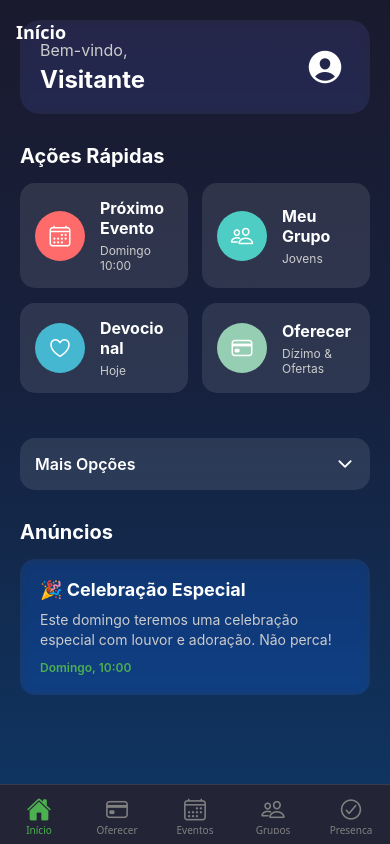
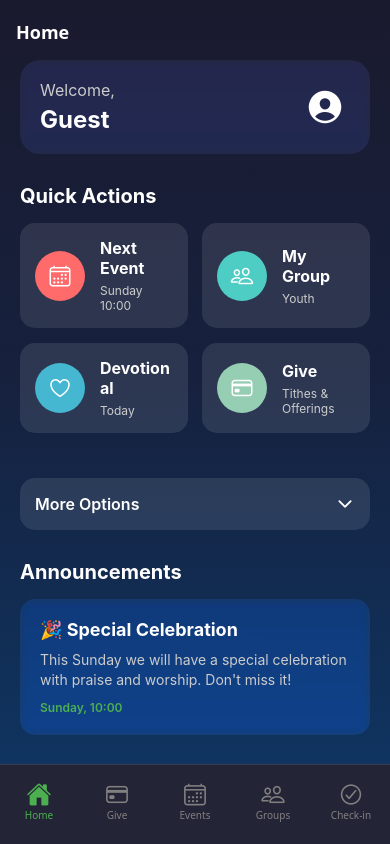
Before and after one commit to TalesD/sfa-church, a React Native app: screen /Home in a window 390 px wide. Built offline with nearby package versions, Linux system fonts and the light colour scheme.

Commit message:
ajuste layout

```diff
--- a/App.tsx
+++ b/App.tsx
@@ -60,9 +60,9 @@ function TabNavigator() {
           backgroundColor: 'rgba(26, 26, 46, 0.95)',
           borderTopColor: 'rgba(255, 255, 255, 0.1)',
           borderTopWidth: 1,
-          paddingBottom: 5,
-          paddingTop: 5,
-          height: 60,
+          paddingBottom: 15, // Increase bottom padding
+          paddingTop: 10, // Increase top padding
+          height: 80, // Increase height
         },
         headerStyle: {
           backgroundColor: 'transparent',
@@ -77,27 +77,27 @@ function TabNavigator() {
              <Tab.Screen
          name="Home"
          component={HomeScreen}
-        options={{ title: 'Início' }}
+         options={{ title: 'Home' }}
        />
        <Tab.Screen
          name="Give"
          component={GiveScreen}
-        options={{ title: 'Oferecer' }}
+         options={{ title: 'Give' }}
        />
        <Tab.Screen
          name="Events"
          component={EventsScreen}
-        options={{ title: 'Eventos' }}
+         options={{ title: 'Events' }}
        />
        <Tab.Screen
          name="Groups"
          component={GroupsScreen}
-        options={{ title: 'Grupos' }}
+         options={{ title: 'Groups' }}
        />
        <Tab.Screen
          name="Check-in"
          component={CheckInScreen}
-        options={{ title: 'Presença' }}
+         options={{ title: 'Check-in' }}
        />
     </Tab.Navigator>
   );
@@ -132,22 +132,22 @@ export default function App() {
                          <Stack.Screen
                name="Worship"
                component={WorshipScreen}
-              options={{ title: 'Adoração' }}
+               options={{ title: 'Worship' }}
              />
              <Stack.Screen
                name="Kids"
                component={KidsScreen}
-              options={{ title: 'Ministério Infantil' }}
+               options={{ title: 'Kids Ministry' }}
              />
              <Stack.Screen
                name="Devotional"
                component={DevotionalScreen}
-              options={{ title: 'Devocional' }}
+               options={{ title: 'Devotional' }}
              />
              <Stack.Screen
                name="Profile"
                component={ProfileScreen}
-              options={{ title: 'Perfil' }}
+               options={{ title: 'Profile' }}
              />
           </Stack.Navigator>
           <StatusBar style="light" />
--- a/src/features/home/HomeScreen.tsx
+++ b/src/features/home/HomeScreen.tsx
@@ -84,8 +84,8 @@ export default function HomeScreen() {
         <BlurView intensity={20} style={styles.header}>
           <View style={styles.headerContent}>
             <View>
-              <Text style={styles.welcomeText}>Bem-vindo,</Text>
-              <Text style={styles.userName}>{user?.name || 'Visitante'}</Text>
+                             <Text style={styles.welcomeText}>Welcome,</Text>
+               <Text style={styles.userName}>{user?.name || 'Guest'}</Text>
             </View>
             <TouchableOpacity
               style={styles.profileButton}
@@ -98,34 +98,34 @@ export default function HomeScreen() {
 
         {/* Quick Actions */}
         <View style={styles.section}>
-          <Text style={styles.sectionTitle}>Ações Rápidas</Text>
+          <Text style={styles.sectionTitle}>Quick Actions</Text>
           <View style={styles.quickActionsGrid}>
                          <QuickActionButton
                icon="calendar-outline"
-              title="Próximo Evento"
-              subtitle="Domingo 10:00"
-              onPress={() => handleQuickAction('Ver próximo evento')}
+               title="Next Event"
+               subtitle="Sunday 10:00"
+               onPress={() => handleQuickAction('View next event')}
                color="#FF6B6B"
              />
              <QuickActionButton
                icon="people-outline"
-              title="Meu Grupo"
-              subtitle="Jovens"
-              onPress={() => handleQuickAction('Ver meu grupo')}
+               title="My Group"
+               subtitle="Youth"
+               onPress={() => handleQuickAction('View my group')}
                color="#4ECDC4"
              />
              <QuickActionButton
                icon="heart-outline"
-              title="Devocional"
-              subtitle="Hoje"
+               title="Devotional"
+               subtitle="Today"
                onPress={() => navigateToScreen('Devotional')}
                color="#45B7D1"
              />
              <QuickActionButton
                icon="card-outline"
-              title="Oferecer"
-              subtitle="Dízimo & Ofertas"
-              onPress={() => handleQuickAction('Fazer oferta')}
+               title="Give"
+               subtitle="Tithes & Offerings"
+               onPress={() => handleQuickAction('Make offering')}
                color="#96CEB4"
              />
           </View>
@@ -137,7 +137,7 @@ export default function HomeScreen() {
              style={styles.moreButton}
              onPress={() => setShowMoreMenu(!showMoreMenu)}
            >
-            <Text style={styles.moreButtonText}>Mais Opções</Text>
+             <Text style={styles.moreButtonText}>More Options</Text>
             <Ionicons
               name={showMoreMenu ? 'chevron-up' : 'chevron-down'}
               size={20}
@@ -149,19 +149,19 @@ export default function HomeScreen() {
             <BlurView intensity={20} style={styles.moreMenu}>
                                             <MoreMenuItem
                  icon="musical-notes"
-                 title="Cronograma de Adoração"
+                 title="Worship Schedule"
                  onPress={() => navigateToScreen('Worship')}
                  visible={hasMinistryAccess(Ministry.WORSHIP)}
                />
                <MoreMenuItem
                  icon="school"
-                 title="Ministério Infantil"
+                 title="Kids Ministry"
                  onPress={() => navigateToScreen('Kids')}
                  visible={hasMinistryAccess(Ministry.KIDS)}
                />
                <MoreMenuItem
                  icon="book"
-                title="Devocional Diário"
+                 title="Daily Devotional"
                  onPress={() => navigateToScreen('Devotional')}
                  visible={true}
                />
@@ -171,14 +171,14 @@ export default function HomeScreen() {
 
         {/* Announcements */}
         <View style={styles.section}>
-          <Text style={styles.sectionTitle}>Anúncios</Text>
+                   <Text style={styles.sectionTitle}>Announcements</Text>
          <BlurView intensity={20} style={styles.announcementCard}>
-            <Text style={styles.announcementTitle}>🎉 Celebração Especial</Text>
+           <Text style={styles.announcementTitle}>🎉 Special Celebration</Text>
            <Text style={styles.announcementText}>
-              Este domingo teremos uma celebração especial com louvor e adoração.
-              Não perca!
+             This Sunday we will have a special celebration with praise and worship.
+             Don't miss it!
            </Text>
-            <Text style={styles.announcementDate}>Domingo, 10:00</Text>
+           <Text style={styles.announcementDate}>Sunday, 10:00</Text>
           </BlurView>
         </View>
       </ScrollView>
@@ -192,6 +192,8 @@ const styles = StyleSheet.create({
   },
   scrollContainer: {
     padding: 20,
+    paddingTop: 60, // Add top padding to avoid status bar
+    paddingBottom: 100, // Add bottom padding to avoid tab bar
   },
   header: {
     borderRadius: 20,
```
Lines whose indentation alone changed are shown as unchanged.
